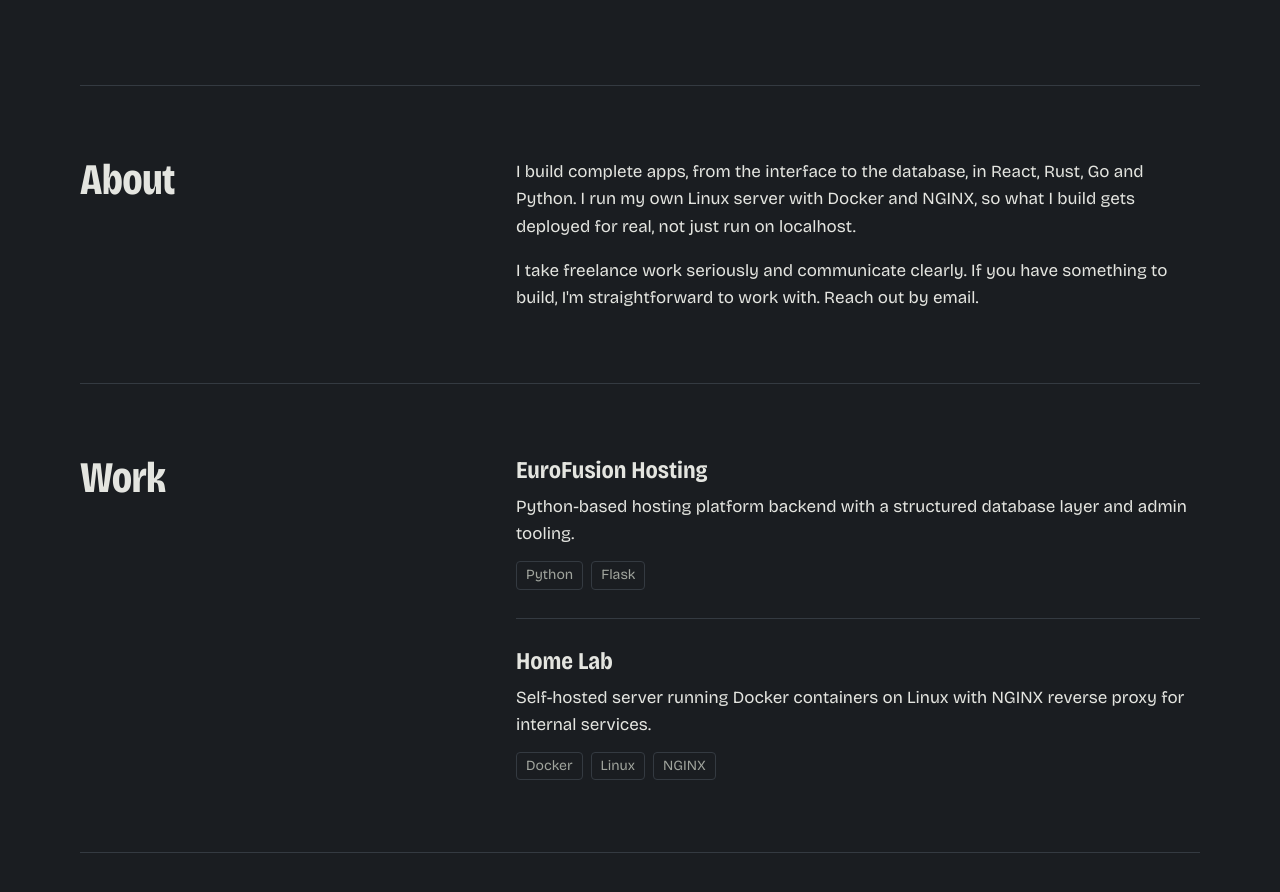
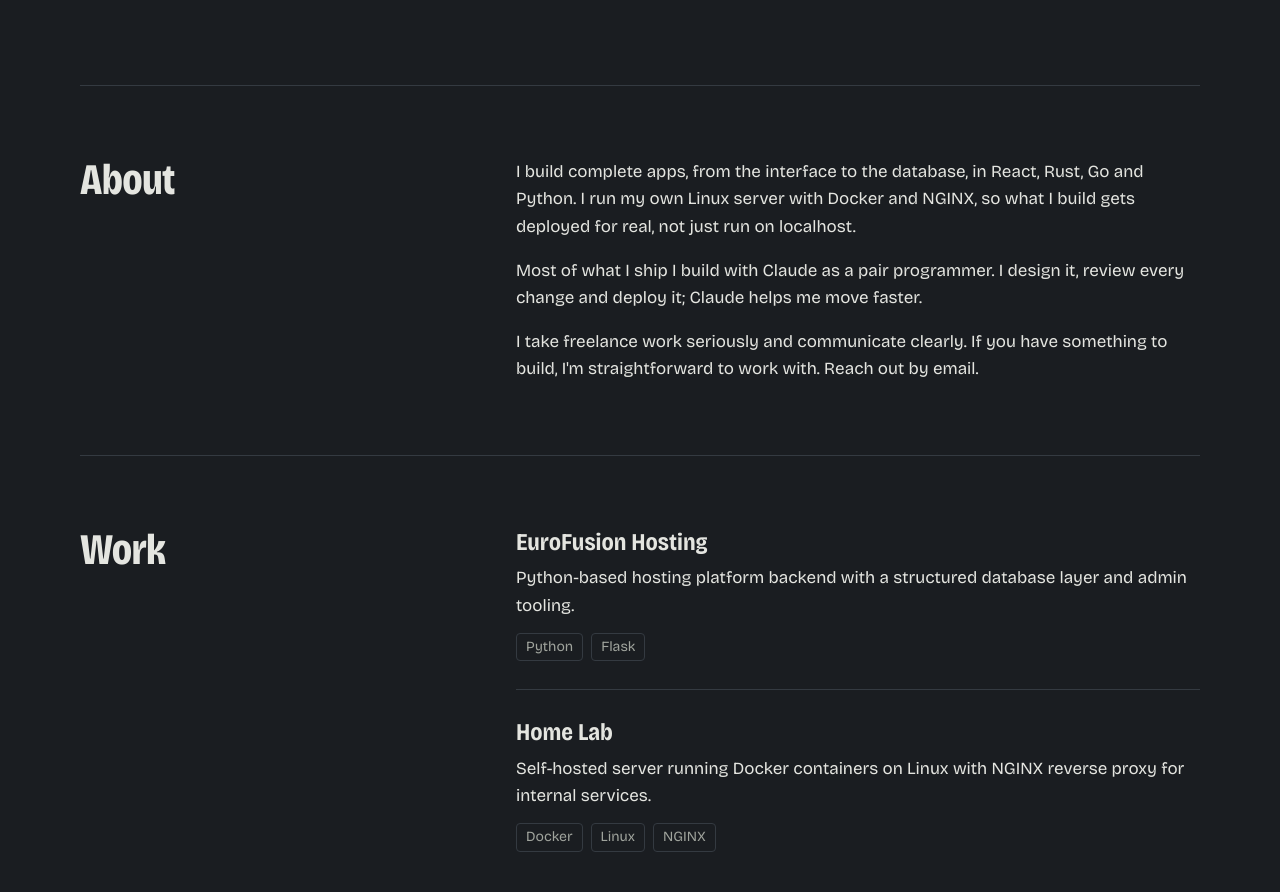
Before and after one commit to Parham125/Parham125.github.io, a Jekyll site: the page built from index.html, in a window 1280 px wide and 900 px high, scrolled down 933 px. Shown: the top 892 px of the window. Built offline with Jekyll 4.4.1, drawn with Linux system fonts in a browser that asks for light colours.

Commit message:
Mention building with Claude in About

```diff
--- a/index.html
+++ b/index.html
@@ -19,6 +19,7 @@ layout: default
 <h2>About</h2>
 <div class="body">
 <p>I build complete apps, from the interface to the database, in React, Rust, Go and Python. I run my own Linux server with Docker and NGINX, so what I build gets deployed for real, not just run on localhost.</p>
+<p>Most of what I ship I build with Claude as a pair programmer. I design it, review every change and deploy it; Claude helps me move faster.</p>
 <p>I take freelance work seriously and communicate clearly. If you have something to build, I'm straightforward to work with. Reach out by email.</p>
 </div>
 </section>
```
